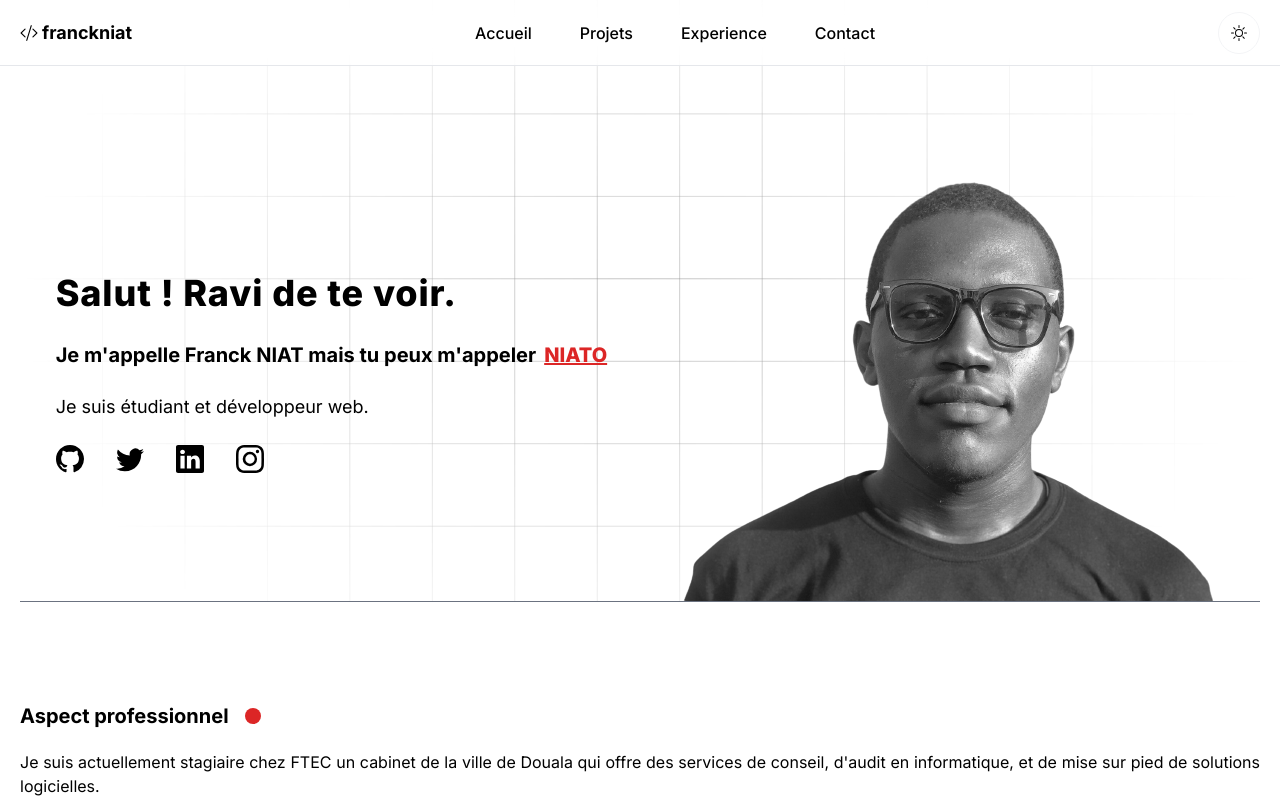
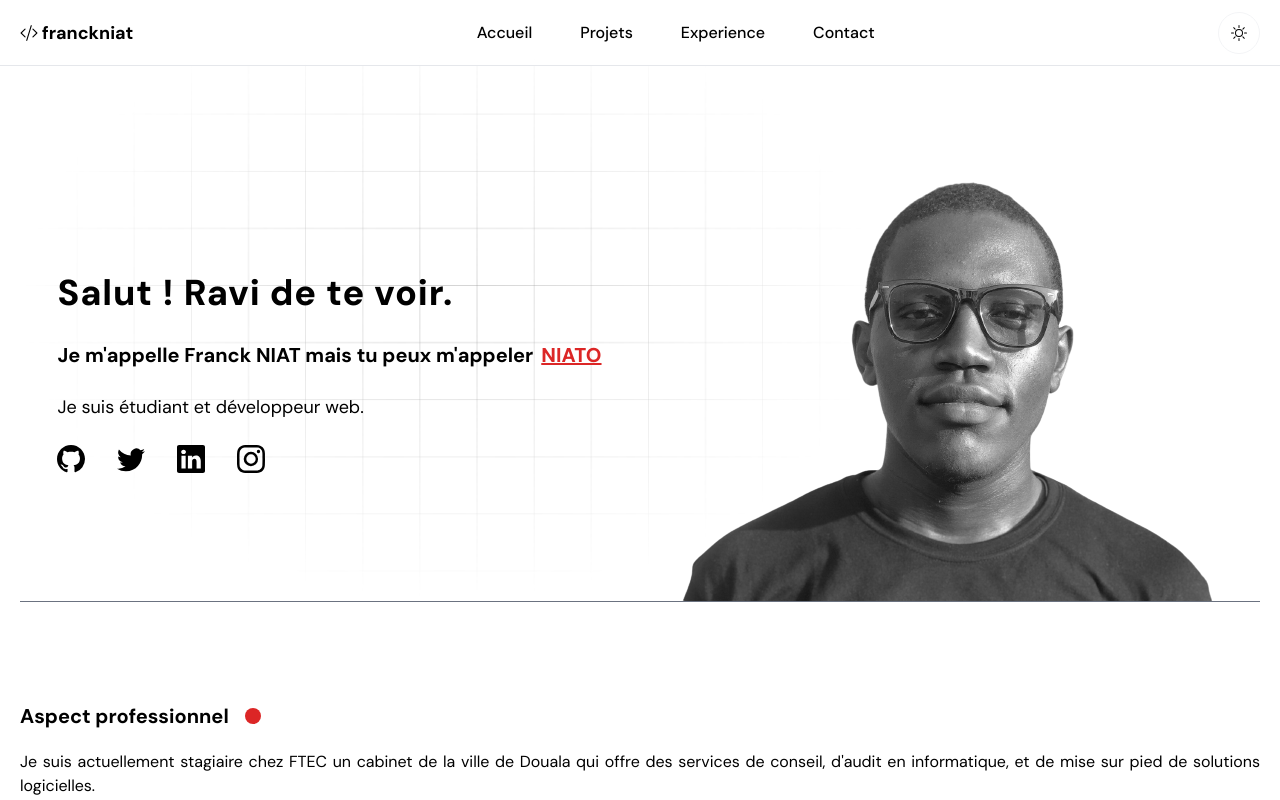
Before and after one commit to franckniat/franckniato, a Next.js app: page / in a window 1280 px wide. Shown: the top 800 px of the page. Built offline with nearby package versions, Linux system fonts and the light colour scheme.

Commit message:
style : add DM Sans font and update global styles

```diff
--- a/styles/globals.css
+++ b/styles/globals.css
@@ -1,4 +1,6 @@
 @import url('https://fonts.googleapis.com/css2?family=Inter:wght@100;200;300;400;500;600;700;800;900&display=swap');
+
+@import url('https://fonts.googleapis.com/css2?family=DM+Sans:ital,opsz,wght@0,9..40,100..1000;1,9..40,100..1000&display=swap');
 
 @font-face {
     font-family: 'Montserrat';
@@ -15,8 +17,8 @@
 
 .hero{
     background-image: url(../public/bg__hero.png);
-    background-position: center;
-    background-size: cover;
+    background-position: left;
+    background-size: contain;
     background-attachment: fixed;
     background-repeat: no-repeat;
 }
@@ -26,7 +28,7 @@
     box-sizing: border-box;
     margin: 0;
     padding: 0;
-    font-family: 'Inter', sans-serif;
+    font-family: 'DM Sans', sans-serif;
 }
 
 ::selection{
```
Also changed, not shown: 1 other file (tests, documents, lock files or other folders).
